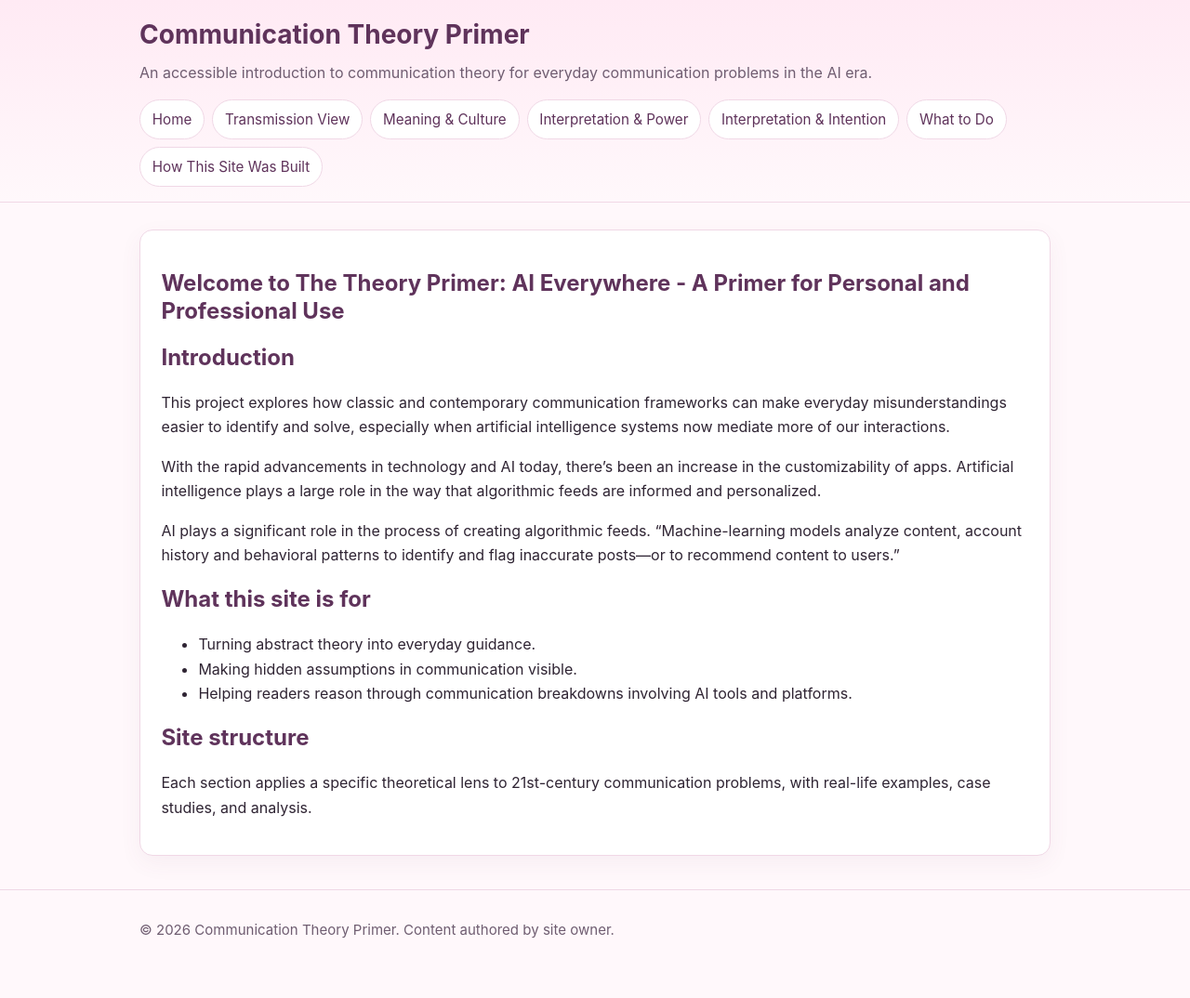
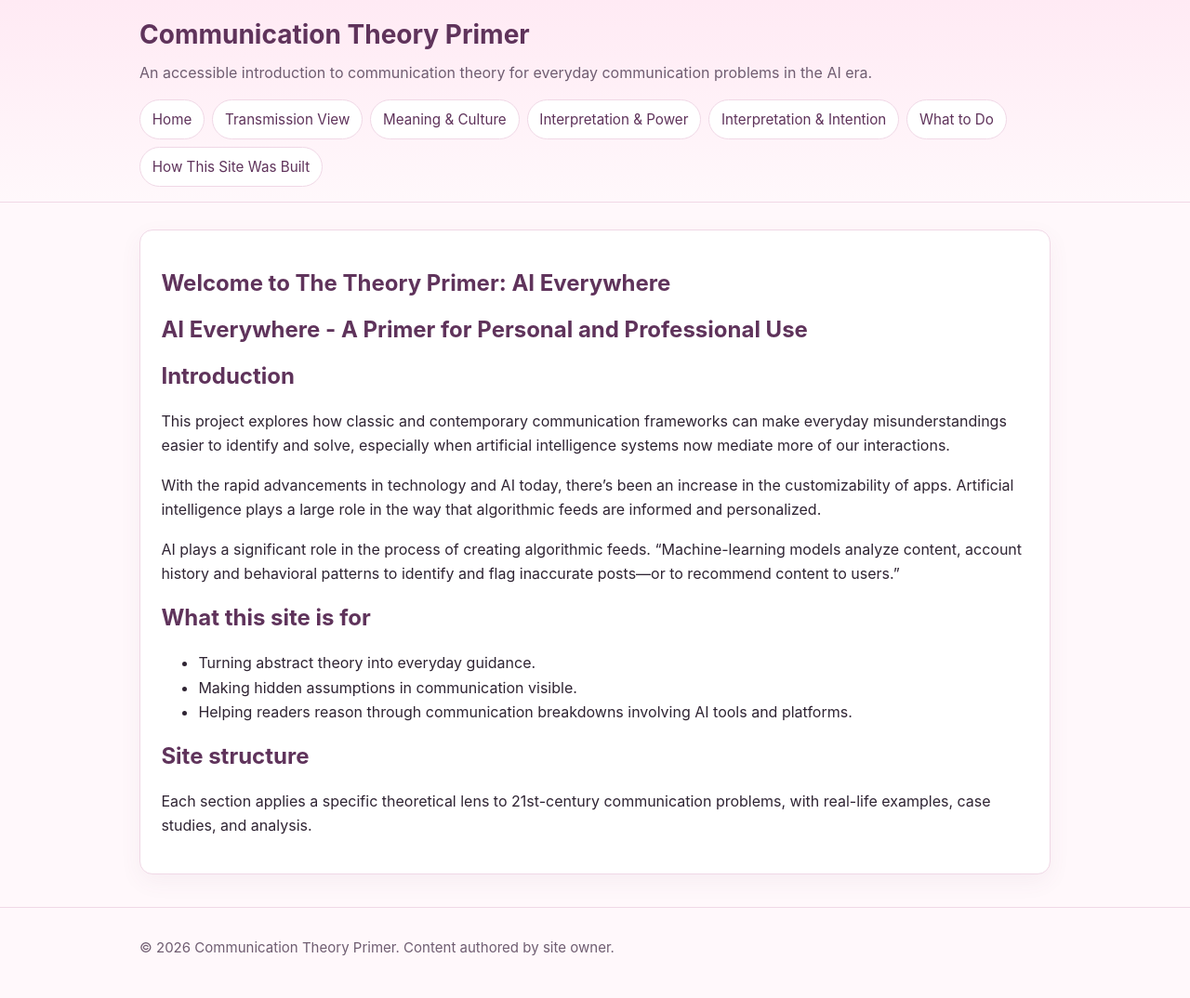
Before and after one commit to abbyfriedman1/comm-primer, a Jekyll site: the page built from index.md, in a window 1280 px wide. Shown: the whole page at 93% size. Built offline with Jekyll 4.4.1, drawn with Linux system fonts in a browser that asks for light colours.

Commit message:
Update title and add subtitle in index.md
Shortened the title and added a subtitle to the index.

```diff
--- a/index.md
+++ b/index.md
@@ -1,7 +1,8 @@
 ---
 layout: default
-title: "Welcome to The Theory Primer: AI Everywhere - A Primer for Personal and Professional Use"
+title: "Welcome to The Theory Primer: AI Everywhere"
 ---
+## AI Everywhere - A Primer for Personal and Professional Use
 ## Introduction
 
 This project explores how classic and contemporary communication frameworks can make everyday misunderstandings easier to identify and solve, especially when artificial intelligence systems now mediate more of our interactions.
```
